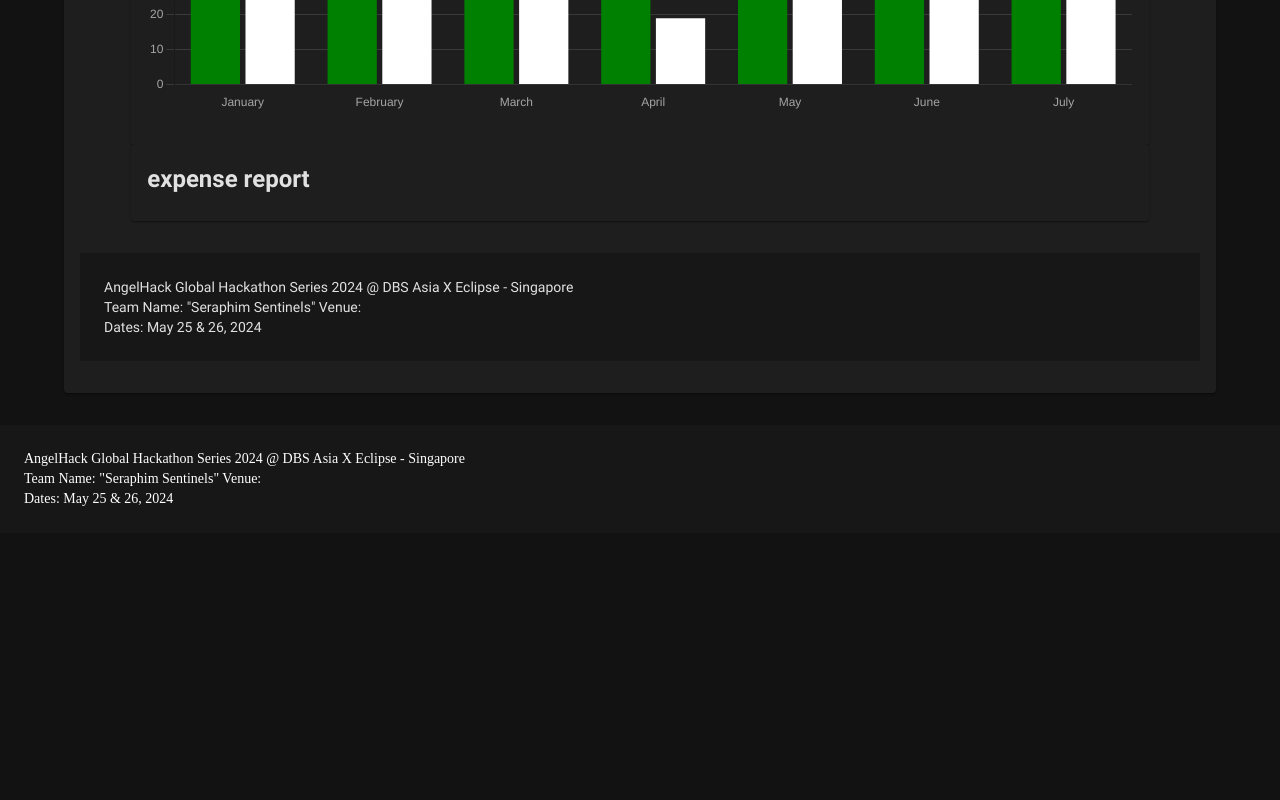
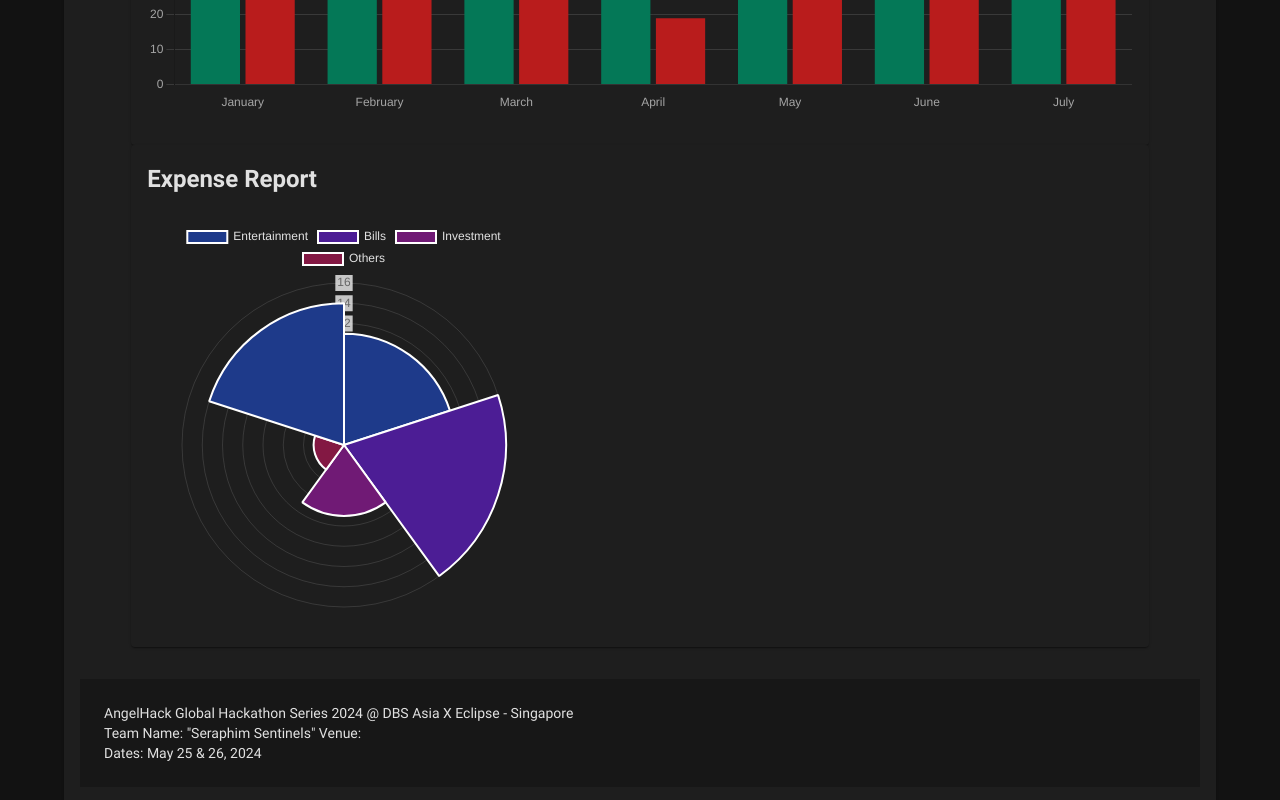
Before and after one commit to cheonglol/Seraphim-Sentinels, a React (Create React App) app: page / in a window 1280 px wide. Shown: the part 1406-2206 px from the top of the page. Before the commit the page ends 1939 px from the top, so only its background shows below. Built offline with nearby package versions, Linux system fonts and the light colour scheme; a web font is replaced by a local one.

Commit message:
added polar area chart

```diff
--- a/package.json
+++ b/package.json
@@ -15,6 +15,7 @@
         "primeicons": "^7.0.0",
         "primereact": "^10.6.5",
         "react": "^18.3.1",
+        "react-chartjs-2": "^5.2.0",
         "react-dom": "^18.3.1",
         "react-player": "^2.16.0",
         "react-router-dom": "^6.23.1",
--- a/src/Components/RetirementPlanDashboard/LineChartData.ts
+++ b/src/Components/RetirementPlanDashboard/LineChartData.ts
@@ -3,6 +3,9 @@
   data: number[];
   fill?: boolean;
   borderColor: string;
+  pointRadius: number;
+  pointBackgroundColor: string;
+  pointHoverRadius: number;
   tension: number;
 }
 
--- /dev/null
+++ b/src/Components/RetirementPlanDashboard/PolarAreaChart.tsx
@@ -0,0 +1,48 @@
+import React, { useState, useEffect } from "react";
+import { Chart } from "primereact/chart";
+import { PolarAreaChartData } from "./PolarAreaChartData";
+
+interface Props {
+  polarAreaChartData: PolarAreaChartData;
+}
+
+export const PolarAreaChart = ({ polarAreaChartData }: Props) => {
+  const [chartData, setChartData] = useState({});
+  const [chartOptions, setChartOptions] = useState({});
+
+  useEffect(() => {
+    const documentStyle = getComputedStyle(document.documentElement);
+    const textColor = documentStyle.getPropertyValue("--text-color");
+    const surfaceBorder = documentStyle.getPropertyValue("--surface-border");
+    const options = {
+      plugins: {
+        legend: {
+          labels: {
+            color: textColor,
+          },
+        },
+      },
+      scales: {
+        r: {
+          grid: {
+            color: surfaceBorder,
+          },
+        },
+      },
+    };
+
+    setChartData(polarAreaChartData);
+    setChartOptions(options);
+  }, []);
+
+  return (
+    <div className="card flex justify-content-center">
+      <Chart
+        type="polarArea"
+        data={chartData}
+        options={chartOptions}
+        style={{ position: "relative", width: "40%" }}
+      />
+    </div>
+  );
+};
--- /dev/null
+++ b/src/Components/RetirementPlanDashboard/PolarAreaChartData.ts
@@ -0,0 +1,10 @@
+interface Dataset {
+    data: number[];
+    backgroundColor: string[];
+    label: string;
+  }
+
+ export interface PolarAreaChartData {
+    datasets: Dataset[];
+    labels: string[];
+  }
--- a/src/Views/RetirementPlanDashboard.tsx
+++ b/src/Views/RetirementPlanDashboard.tsx
@@ -1,9 +1,9 @@
-import React from "react";
-import { BasicLayout } from "../Layouts/Base/BasicLayout";
 import { Card } from "primereact/card";
+import { DoubleBarChart } from "../Components/RetirementPlanDashboard/DoubleBarChart";
 import { LineChart } from "../Components/RetirementPlanDashboard/LineChart";
 import { LineChartData } from "../Components/RetirementPlanDashboard/LineChartData";
-import { DoubleBarChart } from "../Components/RetirementPlanDashboard/DoubleBarChart";
+import { PolarAreaChart } from "../Components/RetirementPlanDashboard/PolarAreaChart";
+import { BasicLayout } from "../Layouts/Base/BasicLayout";
 
 const lineChartData: LineChartData = {
   labels: ["January", "February", "March", "April", "May", "June", "July"],
@@ -13,6 +13,9 @@
       data: [65, 59, 80, 81, 56, 55, 40],
       fill: false,
       borderColor: "#1d4ed8",
+      pointRadius: 6,
+      pointBackgroundColor: "#1d4ed8",
+      pointHoverRadius: 10,
       tension: 0.4,
     },
   ],
@@ -22,30 +25,44 @@
   labels: ["January", "February", "March", "April", "May", "June", "July"],
   datasets: [
     {
-      label: "My First dataset",
-      backgroundColor: "green",
+      label: "Deposit",
+      backgroundColor: "#047857", // Green
       data: [65, 59, 80, 81, 56, 55, 40],
     },
     {
-      label: "My Second dataset",
-      backgroundColor: "white",
+      label: "Withdraw",
+      backgroundColor: "#b91c1c", //Red
       data: [28, 48, 40, 19, 86, 27, 90],
     },
   ],
+};
+
+const polarAreaChartData = {
+  datasets: [
+    {
+      data: [11, 16, 7, 3, 14],
+      backgroundColor: ["#1e3a8a", "#4c1d95", "#701a75", "#831843"],
+      label: "My dataset",
+    },
+  ],
+  labels: ["Entertainment", "Bills", "Investment", "Others"],
 };
 
 export const RetirementPlanDashboard = () => (
   <BasicLayout
     mainContent={
       <>
-        <Card title="balance">
+        <Card title="Balance">
           <LineChart lineChartData={lineChartData} />
         </Card>
 
-        <Card title="cash flow">
+        <Card title="Cash Flow">
           <DoubleBarChart doubleBarChartData={doubleBarChartData} />
         </Card>
-        <Card title="expense report"></Card>
+
+        <Card title="Expense Report">
+          <PolarAreaChart polarAreaChartData={polarAreaChartData} />
+        </Card>
       </>
     }
   />
```
Also changed, not shown: 1 other file (tests, documents, lock files or other folders).
